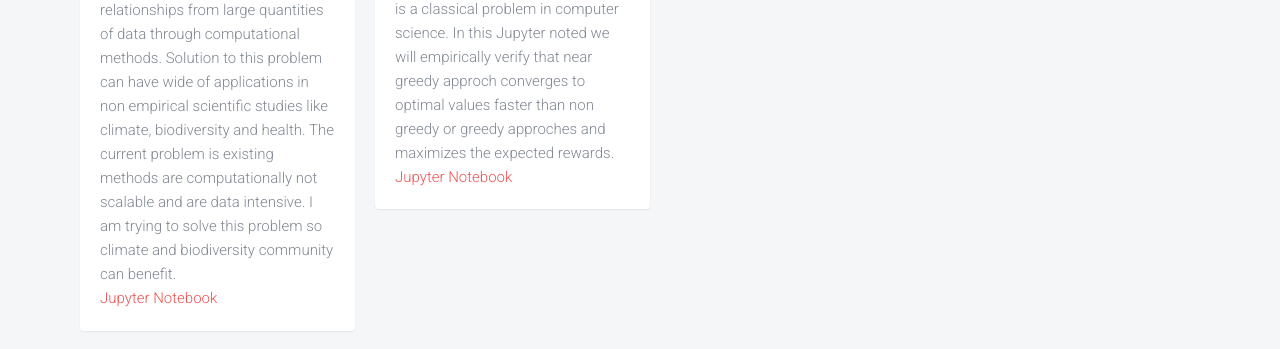
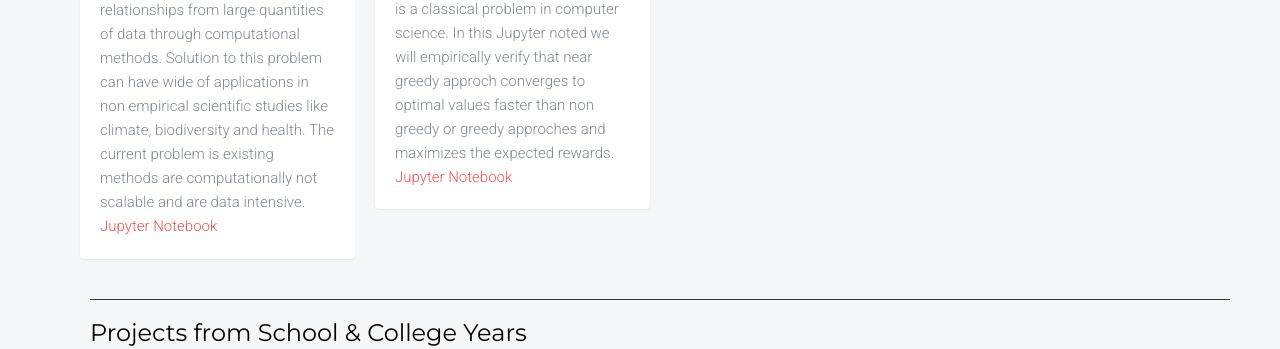
Before and after one commit to NAVEENMN/NAVEENMN.github.io, a plain HTML site: page index.html in a window 1280 px wide. Shown: the part 681-1030 px from the top of the page. Drawn offline with Linux system fonts and the light colour scheme; files whose address does not match are found by name.

```diff
--- a/index.html
+++ b/index.html
@@ -94,7 +94,7 @@
 				<div class="item">
 					<div class="animate-box">
 						<a href="images/projects/causality.gif" class="image-popup fh5co-board-img" ><img src="images/projects/causality.gif" alt="causality"></a>
-							<div class="fh5co-desc"><a href="https://en.wikipedia.org/wiki/Causal_analysis">Causal Structure Disovery (Active)</a> is the problem of identifying causal relationships from large quantities of data through computational methods. Solution to this problem can have wide of applications in non empirical scientific studies like climate, biodiversity and health. The current problem is existing methods are computationally not scalable and are data intensive. I am trying to solve this problem so climate and biodiversity community can benefit.
+							<div class="fh5co-desc"><a href="https://en.wikipedia.org/wiki/Causal_analysis">Causal Structure Disovery (Active)</a> is the problem of identifying causal relationships from large quantities of data through computational methods. Solution to this problem can have wide of applications in non empirical scientific studies like climate, biodiversity and health. The current problem is existing methods are computationally not scalable and are data intensive.
 								<a href="https://github.com/NAVEENMN/csdi/blob/master/causal_discovery_pcmci.ipynb">Jupyter Notebook</a>
 							</div>
 					</div>
```
